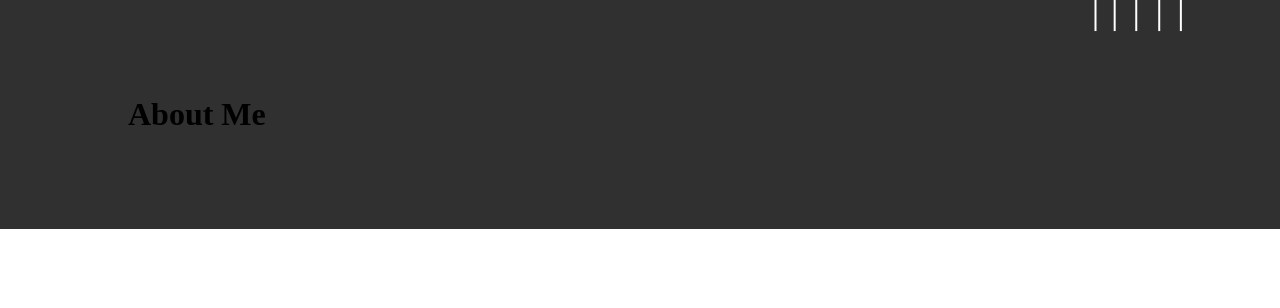
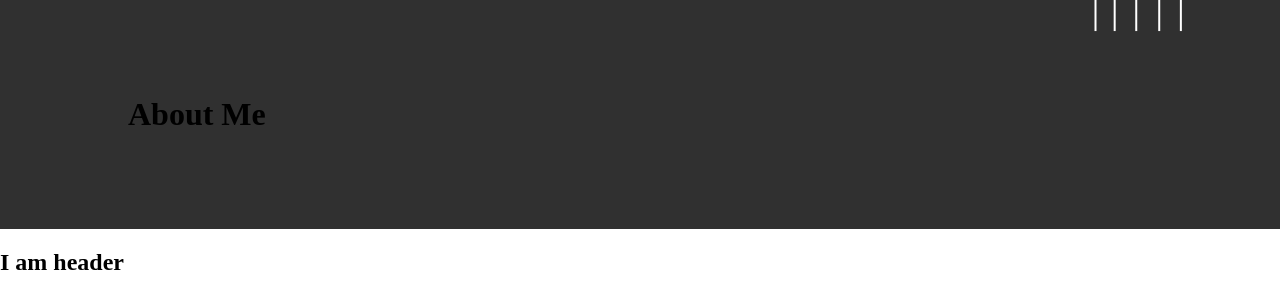
Before and after one commit to MahmoudBakr23/new-portfolio, a React (Create React App) app: page /aboutme in a window 1280 px wide. Shown: the top 308 px of the page. Built offline with nearby package versions, Linux system fonts and the light colour scheme.

Commit message:
Initiate the Header component

```diff
--- a/src/App.js
+++ b/src/App.js
@@ -1,5 +1,6 @@
 import Home from "./Components/Home";
 import About from "./Components/About";
+import Header from "./Components/Header";
 import { BrowserRouter, Route, Routes } from 'react-router-dom';
 
 const App = () => {
@@ -9,6 +10,7 @@ const App = () => {
           <Route exact path="/" element={<Home />} />
           <Route exact path="/aboutme" element={<About />} />
       </Routes>
+      <Header />
     </BrowserRouter>
   );
 }
--- /dev/null
+++ b/src/Components/Header.js
@@ -0,0 +1,9 @@
+const Header = () => {
+    return(
+        <div>
+            <h2>I am header</h2>
+        </div>
+    )
+}
+
+export default Header
```
